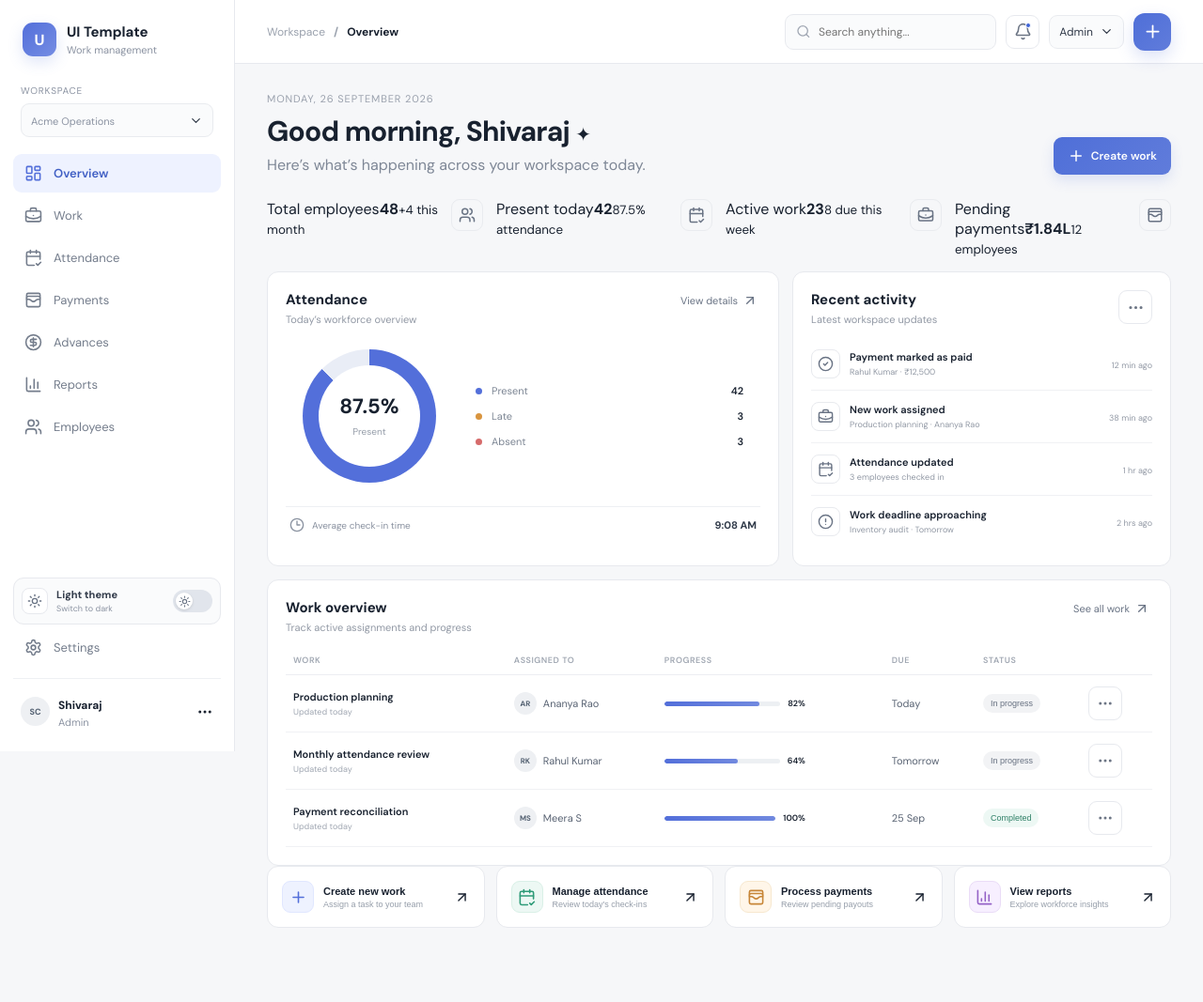
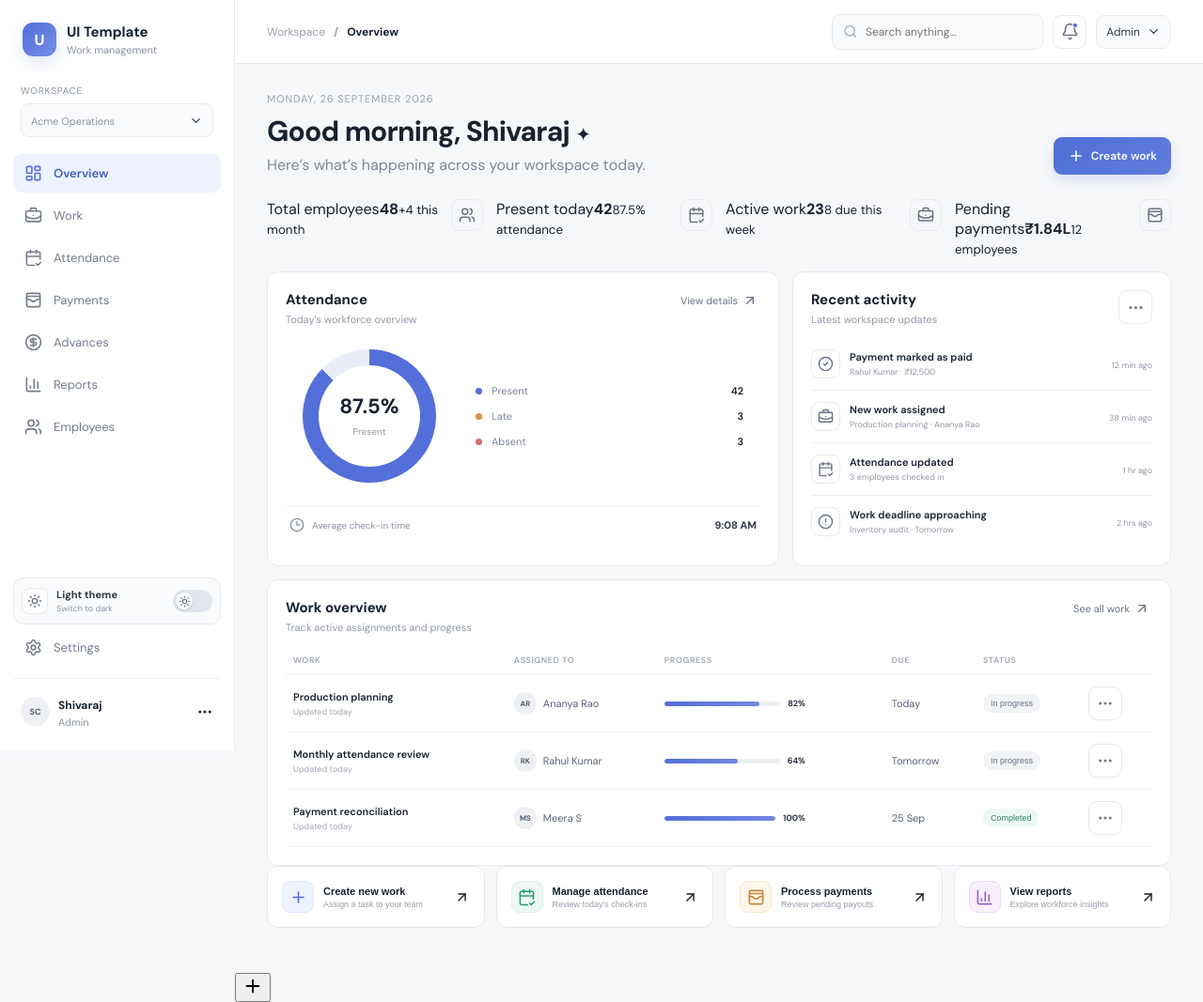
Before and after one commit to siwraaj-siwraaj/Ui-mock, a React (Vite) app: page / in a window 1280 px wide. Shown: the whole page at 94% size. Before the commit the page ends 1036 px from the top, so only its background shows below. Built offline with nearby package versions, Linux system fonts and the light colour scheme.

Commit message:
Move global quick action to floating button

```diff
--- a/src/App.jsx
+++ b/src/App.jsx
@@ -81,10 +81,10 @@ function App() {
           <div className="search"><Search size={17}/><input value={query} onChange={e=>setQuery(e.target.value)} placeholder="Search anything..." /></div>
           <button className="icon-btn"><Bell size={19}/><i/></button>
           <button className="role-switch" onClick={()=>setRole(role==="Admin"?"Employee":"Admin")}>{role}<ChevronDown size={15}/></button>
-          <button className="global-plus" onClick={()=>setModal("actions")} aria-label="Open quick actions"><Plus size={21}/></button>
         </div>
       </header>
       <div className="content">{page}</div>
+      <button className="fab-plus" onClick={()=>setModal("actions")} aria-label="Open quick actions"><Plus size={22}/></button>
       <div className="mobile-nav">{nav.slice(0,5).map(([label,Icon])=><button key={label} className={active===label?"active":""} onClick={()=>go(label)}><Icon size={19}/><span>{label}</span></button>)}</div>
     </main>
 
```
